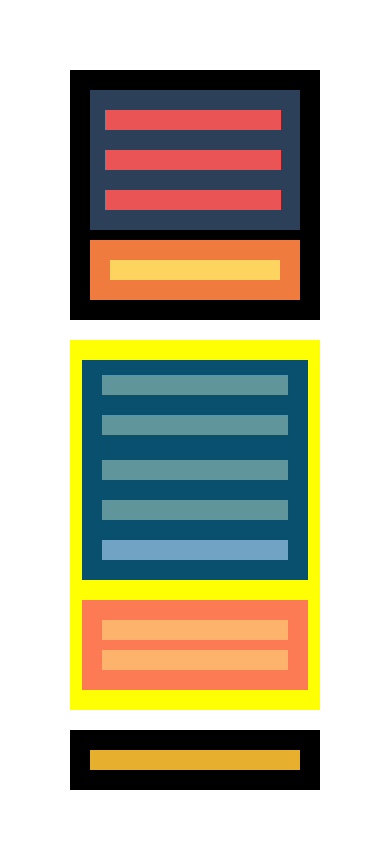
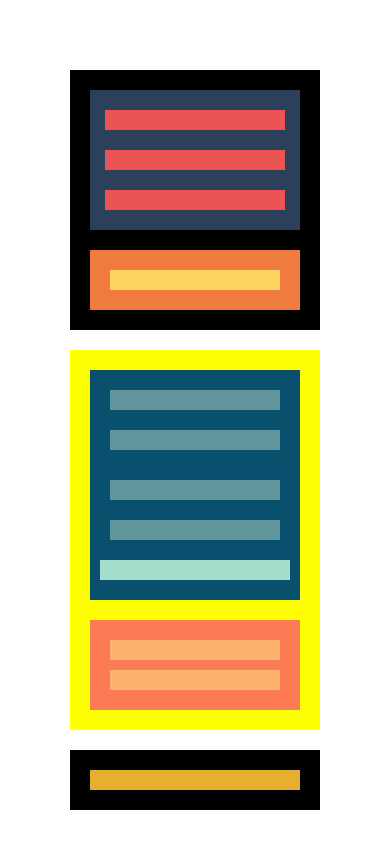
Before and after one commit to ralmarcha/ItAcademy-sprint1, a plain HTML site: page index.html in a window 390 px wide. Drawn offline with Linux system fonts and the light colour scheme.

Commit message:
exercise 1,2,3 finished

```diff
--- a/css/styles.css
+++ b/css/styles.css
@@ -51,6 +51,8 @@ h1{
     background-color:#4e4e6a;
     width: 70%;
     padding: initial;
+    display: flex;
+    flex-direction: column;
 }
 
 .title, .text{
@@ -66,19 +68,20 @@ h1{
 
 .article{
     width: 100%;
-    margin: 0px;
+    margin-top: 0px;
+    margin-bottom: 0px;
 }
 
 .article-par{
     background-color:#70a3c4;
-    margin-bottom: 20px;
+    margin : 0px 20px 20px 20px;
 }
 
 .articles{
     display: flex;
     flex-direction: row;
-    margin: initial;
-    padding: initial;
+     margin:0px;
+    padding: 0px;
 }
 
 .aside{
@@ -93,13 +96,11 @@ aside>h3{
 
 aside>p{
     background-color: #feea85;
-
 }
 
 .footer-p{
     background-color: #e6af2e;
 }
-
 
 @media (min-width: 768px) and (max-width: 1024px) {
 
@@ -109,12 +110,15 @@ aside>p{
         justify-content: center;
         align-items: center;
         align-content: center;
+        padding-left: 20px;
+        padding-right: 20px;
     }
 
     .main , .aside{
-        padding: 0px 10px;
-        width:98%
+        padding: 0px;
+        width:100%
     }
+
     .article-par{
         margin-top :0;
     }
@@ -129,53 +133,76 @@ aside>p{
     .menu{
         flex-direction: column;
         padding: 10px 15px;
+        margin-bottom: 20px;
+        justify-content: center;
+        align-items: center;
     }
 
     .logo, .nav, .social{
-        width:98%;
-       margin-left: 0;
+        width:100%;
+        padding: 10px;
+    }
 
-       }
     .section{
         background-color: #feff03;
         flex-direction: column;
         justify-content: center;
         align-items: center;
         align-content: center;
+        padding: 10px 20px;
+    }
 
+    .main , .aside{
+        width:100%;
+        justify-content: center;
+        align-items: center;
     }
+
     .aside{
         background-color:#fd7b54 ;
-        width: 98%;
+    }
 
-    }
     aside>h3{
         background-color: #fdb36b;
-
     }
 
     aside>p{
         background-color: #fdb36b;
+    }
 
-     }
     .main{
         background-color:#09506f;
-        width: 98%;
+        display: flex;
+        justify-content: center;
+        align-items: center;
+        width: 100%;
         margin: 10px 10px;
         padding: 0 10px;
     }
+
     .title, .text{
         background-color: #61959c;
         width: 100%;
         margin-left: 0px;
     }
+
     .articles{
         flex-direction: column;
+        width: 100%;
+        justify-content: center;
+        align-items: center;
+    }
 
-    }
     .article{
         padding-top: 0px;
         padding-bottom: 0px;
-        margin-top:5px;
+        margin-top:10px;
     }
+
+     .article-par{
+        background-color: #a3ddcb;
+        width: 100%;
+       margin-top: 10px;
     }
+
+}
```
Lines whose indentation alone changed are shown as unchanged.
